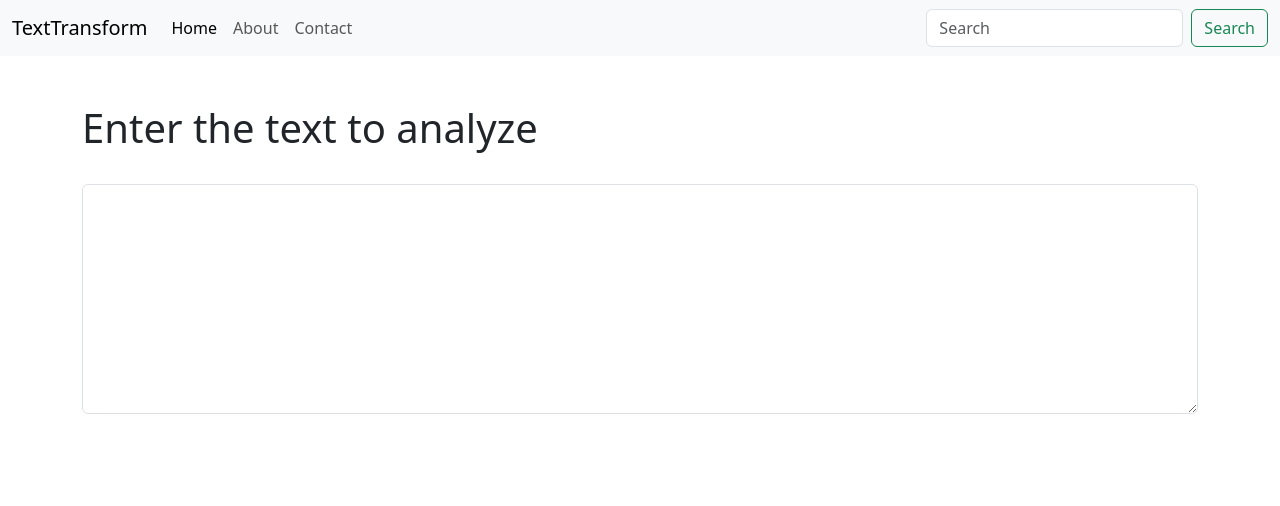
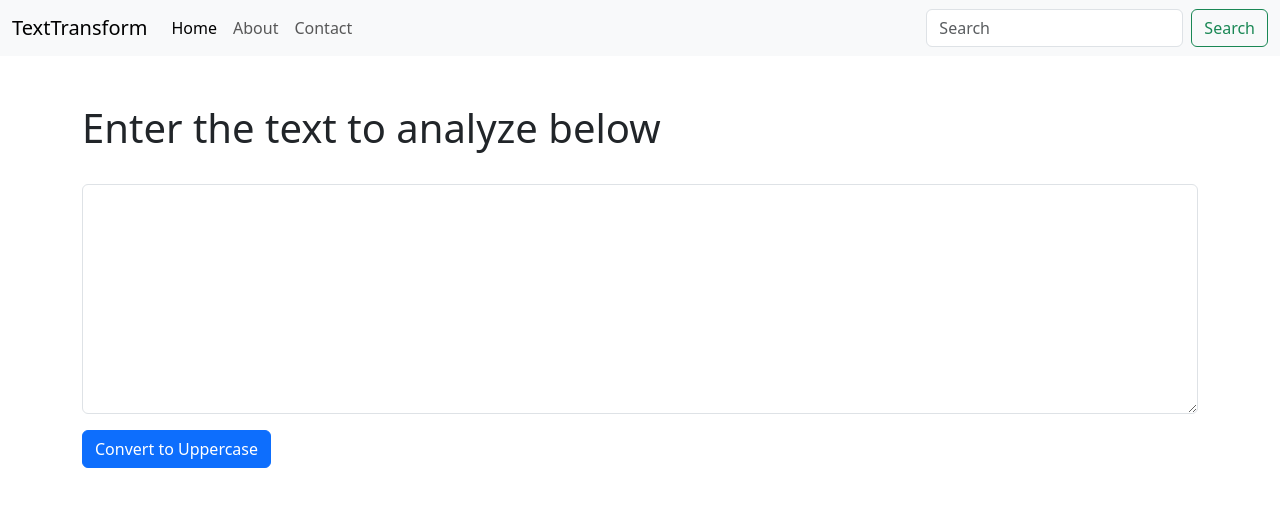
Before and after one commit to mgitdeep/TextTransform-React, a React (Create React App) app: page / in a window 1280 px wide. Shown: the top 506 px of the page. Built offline with nearby package versions, Linux system fonts and the light colour scheme.

Commit message:
Updates!!

```diff
--- a/src/App.js
+++ b/src/App.js
@@ -8,10 +8,11 @@
         <>
             <Navbar title="TextTransform" aboutText="About" contactUs="Contact"/>
             <div className="container my-5">
-                <TextForm heading="Enter the text to analyze"/>
+                <TextForm heading="Enter the text to analyze below"/>
             </div>
         </>
     )
 }
 
-export default App
+
+export default App;
--- a/src/components/TextForm.js
+++ b/src/components/TextForm.js
@@ -4,15 +4,16 @@
   return (
     <>
     <h1>{props.heading}</h1>
-      <div class="mb-3">
-        <label for="myBox" class="form-label">
+      <div className="mb-3">
+        <label htmlFor="myBox" className="form-label">
 
         </label>
         <textarea
-          class="form-control"
+          className="form-control"
           id="myBox"
           rows="9"
         ></textarea>
+        <button className="btn btn-primary my-3">Convert to Uppercase</button>
       </div>
     </>
   );
```
